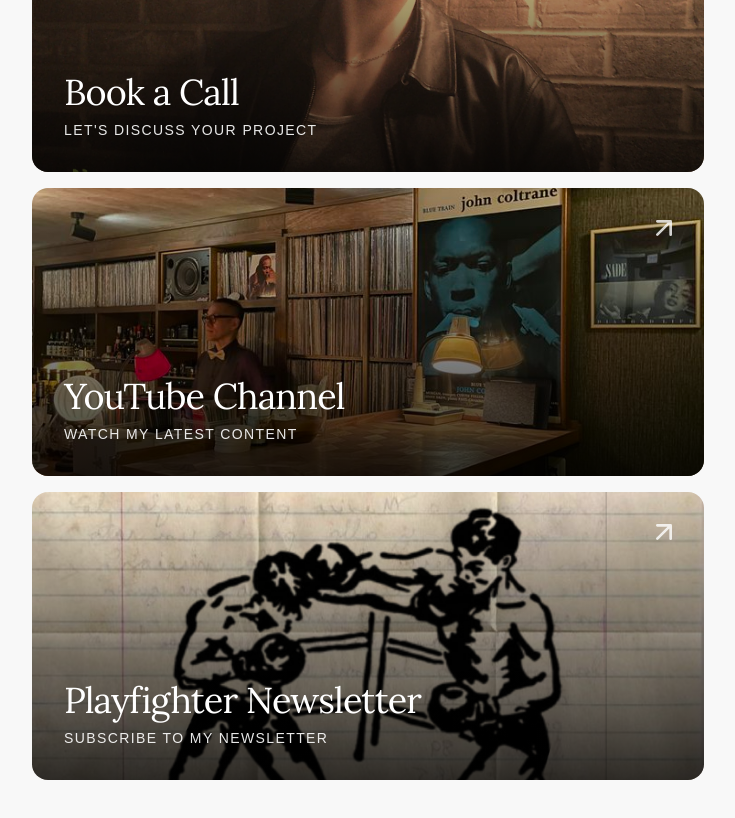
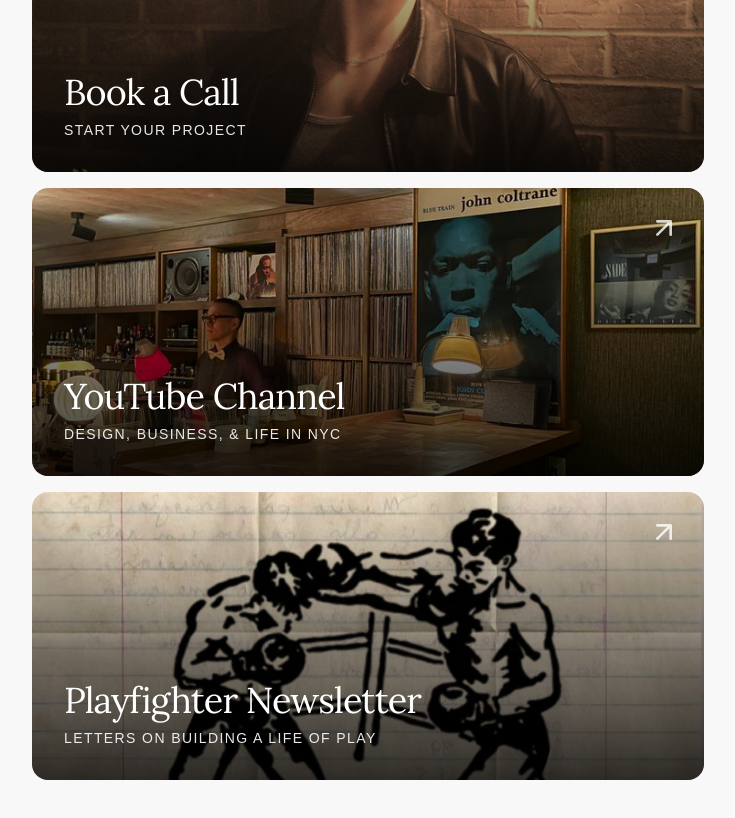
Before and after one commit to aliahunbaev/portfolio, a Next.js app: page /links in a window 1280 px wide. Shown: the part 760-1578 px from the top of the page, without its empty margins (272-1007 px from the left). Built offline with nearby package versions, Linux system fonts and the light colour scheme; a web font is replaced by a local one.

Commit message:
link page added

```diff
--- a/app/components/Navbar.tsx
+++ b/app/components/Navbar.tsx
@@ -152,7 +152,7 @@ export default function Navbar() {
               {/* Social Icons and Copyright - Bottom aligned */}
               <div className="flex flex-col items-center space-y-6">
                 {/* Social Icons - Spread out */}
-                <div className="flex items-center justify-between w-full">
+                <div className="flex items-center gap-8 justify-center">
                   {/* Instagram */}
                   <a
                     href="https://instagram.com/alizahunbaev"
@@ -210,10 +210,10 @@ export default function Navbar() {
 
                 {/* Copyright Text */}
                 <p
-                  className="text-xs text-gray-500 text-center"
+                  className="text-xs text-gray-400 text-center"
                   style={{ fontFamily: 'Helvetica Neue, Helvetica, Arial, sans-serif' }}
                 >
-                  © 2025 Ali Ahunbáev. All Rights Reserved. New York, NY.
+                  © 2025 Ali Ahunbáev
                 </p>
               </div>
             </div>
--- a/app/links/page.tsx
+++ b/app/links/page.tsx
@@ -12,21 +12,21 @@ const links = [
   },
   {
     title: 'Book a Call',
-    description: 'Let\'s discuss your project',
+    description: 'Start your project',
     href: '/about',
     image: '/handsomefounder.webp', // Replace with call/meeting image
     gradient: 'from-black/70 to-transparent',
   },
   {
     title: 'YouTube Channel',
-    description: 'Watch my latest content',
+    description: 'Design, business, & life in NYC',
     href: 'YOUR_YOUTUBE_CHANNEL_URL',
     image: '/link1.jpg',
     gradient: 'from-red-500/80 to-transparent',
   },
   {
     title: 'Playfighter Newsletter',
-    description: 'Subscribe to my newsletter',
+    description: 'Letters on building a life of play',
     href: 'YOUR_NEWSLETTER_URL',
     image: '/link5.png',
     gradient: 'from-blue-500/80 to-transparent',
```
